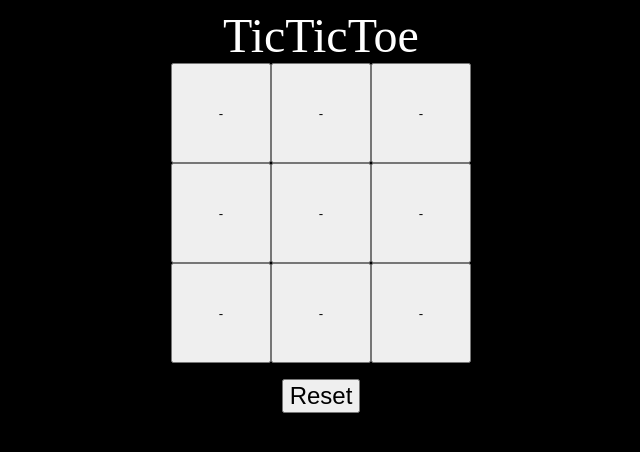
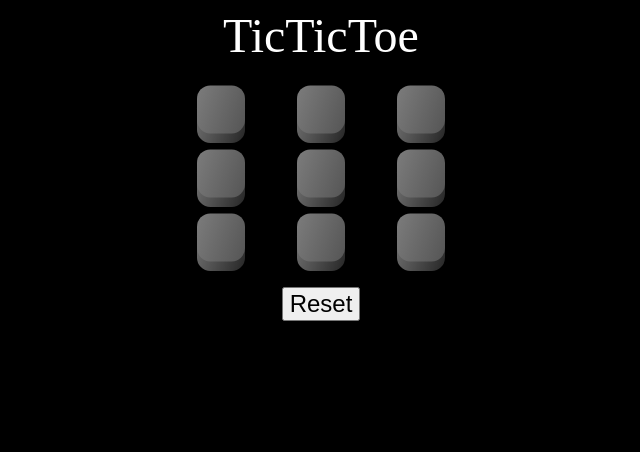
Before and after one commit to yogeshwar-b/TicTicToe, a React (Vite) app: page / in a window 1280 px wide. Shown: the top 452 px of the page, without its empty margins (319-959 px from the left). Built offline with nearby package versions, Linux system fonts and the light colour scheme; the HTML template or start-up script is replaced by a standard one.

Commit message:
Custom Arcade Buttons added. (#8)
* Button disable added.

* Implemented custom arcade button.

* State colors

```diff
--- a/src/App.tsx
+++ b/src/App.tsx
@@ -6,7 +6,8 @@ function App() {
       style={{
         display: 'grid',
         placeContent: 'center',
-        justifyItems: 'center'
+        justifyItems: 'center',
+        gap: '2rem'
       }}
     >
       <div style={{ fontSize: '3rem' }}>TicTicToe</div>
--- /dev/null
+++ b/src/components/ArcadeButton/ArcadeButton.css
@@ -0,0 +1,96 @@
+@property --fg-color1 {
+  /* darker */
+  syntax: '<color>';
+  initial-value: #555555;
+  inherits: false;
+}
+
+@property --fg-color2 {
+  /* lighter */
+  syntax: '<color>';
+  initial-value: #7c7c7c;
+  inherits: false;
+}
+
+@property --text-color {
+  /* Text color */
+  syntax: '<color>';
+  initial-value: #000000;
+  inherits: false;
+}
+
+@property --bg-color1 {
+  /* darker */
+  syntax: '<color>';
+  initial-value: #262626;
+  inherits: false;
+}
+
+@property --bg-color2 {
+  /* lighter */
+  syntax: '<color>';
+  initial-value: #767676;
+  inherits: false;
+}
+
+.btn-bg {
+  width: 3rem;
+  aspect-ratio: 1;
+  background: linear-gradient(290deg, var(--bg-color1), var(--bg-color2));
+  border-radius: 1em;
+  box-shadow: none;
+  border: none;
+  padding: 0;
+  outline: none;
+}
+
+.btn-bg-pressed {
+  background: linear-gradient(290deg, var(--bg-color1), var(--bg-color2));
+}
+
+.btn-fg {
+  display: grid;
+  place-content: center;
+  padding: 0.5rem;
+  border-radius: 1em;
+  aspect-ratio: 1;
+  background-image: linear-gradient(290deg, var(--fg-color1), var(--fg-color2));
+  color: transparent;
+}
+
+.btn-fg-pos-default {
+  transform: translateY(-0.6rem);
+  transition: transform 250ms cubic-bezier(0, 0, 0.26, 2.16), --fg-color1 500ms,
+    --fg-color2 500ms;
+}
+
+.btn-fg-pos-pressed {
+  transform: translateY(-0.1rem);
+  color: var(--text-color);
+  transition: transform 150ms linear(0 0%, 1.23 20.19%, 1.22 77.54%, 1 100%),
+    --fg-color1 500ms, --fg-color2 500ms, color 250ms ease-in;
+}
+
+.orange-colors {
+  --fg-color1: #7735ab;
+  --fg-color2: #f5c1ff;
+}
+
+.green-colors {
+  --fg-color1: #008b88;
+  --fg-color2: #a2ffd4;
+}
+
+.default-colors {
+  --fg-color1: #555555;
+  --fg-color2: #7c7c7c;
+}
+
+.txt-pos-default {
+  transform: translateY(1rem);
+}
+
+.txt-pos-pressed {
+  transform: translateY(0rem);
+  transition: transform 150ms ease-in;
+}
--- /dev/null
+++ b/src/components/ArcadeButton/ArcadeButton.tsx
@@ -0,0 +1,56 @@
+import './ArcadeButton.css'
+import { BoxMove } from '../../../models/boardenums'
+
+/**
+ *
+ * Maintains clicked state
+ */
+interface ArcadeButtonProps {
+  // isDisabled: boolean
+  boxNumber: string
+  pressedEvent: (boxnumber: string) => void
+  textInside: string
+  boxstate: BoxMove
+}
+const ArcadeButton = (props: ArcadeButtonProps) => {
+  // const [btnstate, changebtnstate] = useState('default') // default,pressed,released
+  var cssclass = 'btn-fg btn-fg-color-default'
+  return (
+    <button
+      className={
+        'btn-bg' +
+        ' ' +
+        (props.boxstate != BoxMove.None ? '' : 'btn-bg-pressed')
+      }
+      onMouseDown={() => {
+        if (props.boxstate == BoxMove.None) {
+          props.pressedEvent(props.boxNumber)
+        }
+      }}
+    >
+      <span
+        className={
+          cssclass +
+          ' ' +
+          (props.boxstate != BoxMove.None
+            ? props.boxstate == BoxMove.P1
+              ? 'btn-fg-pos-pressed orange-colors'
+              : 'btn-fg-pos-pressed green-colors'
+            : 'btn-fg-pos-default default-colors')
+        }
+      >
+        <div
+          className={
+            props.boxstate != BoxMove.None
+              ? 'txt-pos-pressed'
+              : 'txt-pos-default'
+          }
+        >
+          {props.textInside}
+        </div>
+      </span>
+    </button>
+  )
+}
+
+export default ArcadeButton
--- a/src/components/GameBoard.tsx
+++ b/src/components/GameBoard.tsx
@@ -1,6 +1,7 @@
-import { useEffect, useReducer } from 'react'
+import { useReducer } from 'react'
 import { EvaluateGame } from '../utils/EvaluateGame'
 import { BoxMove } from '../../models/boardenums'
+import ArcadeButton from './ArcadeButton/ArcadeButton'
 
 const numberofrows: number = 3
 const boxsize: string = '100px'
@@ -76,7 +77,9 @@ const NxNBoard = (props: boardprops) => {
       style={{
         display: 'grid',
         gridTemplateColumns: 'repeat(' + numberofrows + ',' + boxsize + ')',
-        justifyItems: 'center'
+        justifyItems: 'center',
+        // columnGap: '2rem',
+        rowGap: '1rem'
       }}
     >
       {props.boxesState.states.map((st: BoxMove) => {
@@ -87,6 +90,7 @@ const NxNBoard = (props: boardprops) => {
             boxChanged={props.handleBoxChange}
             boxstate={st}
             key={String(idx2)}
+            winner={props.boxesState.winner}
           ></PieceButton>
         )
       })}
@@ -98,26 +102,35 @@ interface piecebuttonprops {
   boxnumber: string
   boxChanged: (boxnumber: string) => void
   boxstate: BoxMove
+  winner: string
 }
 const PieceButton = (props: piecebuttonprops) => {
+  function handleBoxChanged(boxnumber: string) {
+    props.boxChanged(boxnumber)
+  }
+
   return (
-    <button
-      type='button'
+    <ArcadeButton
       /**
        * @todo - Change to css file
        */
-      style={{ display: 'inline', height: boxsize, width: boxsize }}
-      name={String(props.boxnumber)}
-      onClick={() => {
-        props.boxChanged(String(props.boxnumber))
-      }}
-    >
-      {props.boxstate == BoxMove.None
-        ? '-'
-        : props.boxstate == BoxMove.P1
-        ? 'O'
-        : 'X'}
-    </button>
+      // isDisabled={
+      //   props.boxstate != BoxMove.None || props.winner != '' ? true : false
+      // }
+      boxNumber={String(props.boxnumber)}
+      pressedEvent={handleBoxChanged}
+      // () => {
+      //   props.boxChanged(String(props.boxnumber))
+      // }
+      boxstate={props.boxstate}
+      textInside={
+        props.boxstate == BoxMove.None
+          ? '-'
+          : props.boxstate == BoxMove.P1
+          ? 'O'
+          : 'X'
+      }
+    />
   )
 }
 
```
